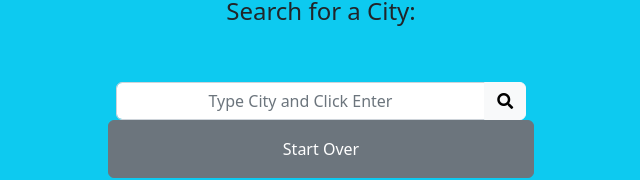
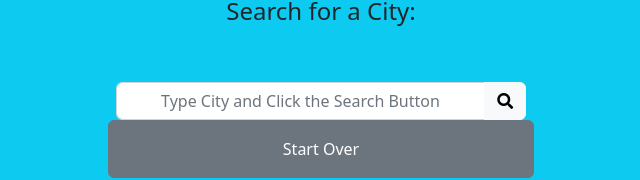
Before and after one commit to HelenLEvans/weather-dashboard, a plain HTML site: page index.html in a window 1280 px wide. Shown: the part 199-379 px from the top of the page, without its empty margins (319-959 px from the left). Drawn offline with nearby package versions, Linux system fonts and the light colour scheme.

Commit message:
added to README

```diff
--- a/index.html
+++ b/index.html
@@ -57,7 +57,7 @@
                 class="form-control text-center"
                 type="text"
                 id="enterCity"
-                placeholder="Type City and Click Enter"
+                placeholder="Type City and Click the Search Button"
               />
               <button type="button" id="searchBtn" class="btn btn-light">
                 <i class="fas fa-search"></i>
```
Also changed, not shown: 1 other file.
